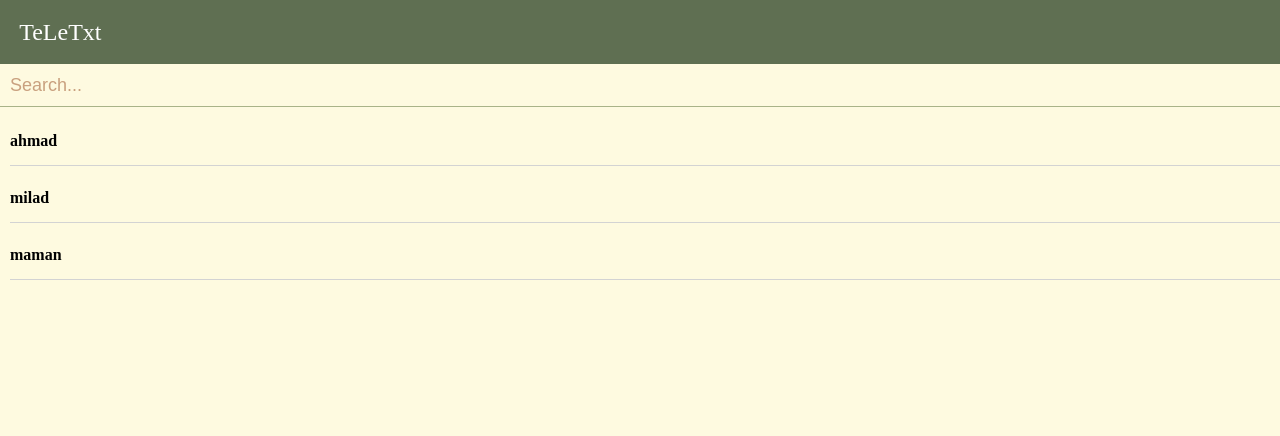
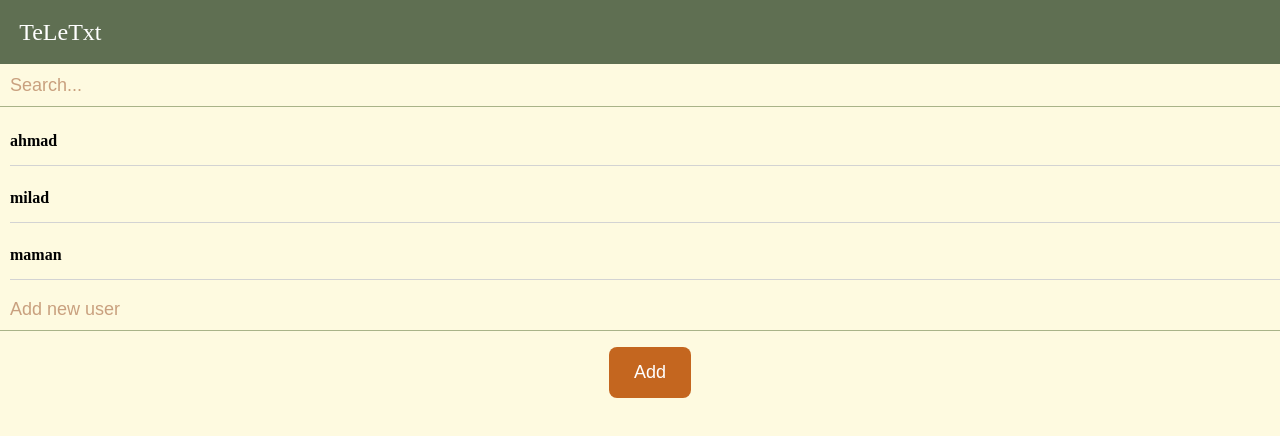
Before and after one commit to marzie-nd/teletxt, a React (Create React App) app: page /chats in a window 1280 px wide. Shown: the top 436 px of the page. Built offline with nearby package versions, Linux system fonts and the light colour scheme; a web font is replaced by a local one.

Commit message:
Fixes #5: add input and button

```diff
--- /dev/null
+++ b/src/components/AddUser.jsx
@@ -0,0 +1,29 @@
+import { useState } from 'react';
+
+const AddUser = ({ onAddUser }) => {
+
+const [newUser, setNewUser] = useState('');
+
+const handleInputChange = (e) => {
+    setNewUser(e.target.value);
+}
+
+const handleSubmit = (e) => {
+    e.preventDefault();
+    if (newUser.trim() !== '') {
+        onAddUser(newUser);
+        setNewUser('');
+    }
+}
+
+  return (
+    <div className='addUser'>
+      <form onSubmit={handleSubmit}>
+        <input type='text' value={newUser} onChange={handleInputChange} placeholder='Add new user' />
+        <button type='submit'>Add</button>
+      </form>
+    </div>
+  )
+}
+
+export default AddUser
--- a/src/components/ChatList.jsx
+++ b/src/components/ChatList.jsx
@@ -1,6 +1,7 @@
+import AddUser from "../components/AddUser";
 import "./ChatList.scss";
 
-const ChatList = ({ users, selectedUser, onUserChange }) => {
+const ChatList = ({ users, selectedUser, onUserChange, onAddUser }) => {
   return (
     <div className="chatList">
       {users.map((user) => (
@@ -12,6 +13,7 @@ const ChatList = ({ users, selectedUser, onUserChange }) => {
           <h4>{user}</h4>
         </div>
       ))}
+      <AddUser onAddUser={onAddUser} />
     </div>
   );
 };
--- a/src/pages/Chats.jsx
+++ b/src/pages/Chats.jsx
@@ -5,7 +5,7 @@ import ChatPage from "../components/ChatPage";
 import { useState } from "react";
 
 const Chats = () => {
-  const users = ["ahmad", "milad", "maman"];
+  const [users, setUsers] = useState(["ahmad", "milad", "maman"]);
   const [selectedUser, setSelectedUser] = useState(null);
   const [chatHistory, setChatHistory] = useState({});
   const [isVisible, setIsVisible] = useState(true);
@@ -30,31 +30,43 @@ const Chats = () => {
 
   const handleBack = () => {
     setSelectedUser(null);
-  }
+  };
 
   const toggleVisible = () => {
     setIsVisible(!isVisible);
-  }
+  };
+
+  const handleAddUser = (newUser) => {
+    setUsers([...users, newUser]);
+  };
 
   return (
     <div className="chats">
       {selectedUser ? (
         <>
-          <Header headerTitle={selectedUser} onBack={handleBack} toggleVisible={toggleVisible}  />
+          <Header
+            headerTitle={selectedUser}
+            onBack={handleBack}
+            toggleVisible={toggleVisible}
+          />
           <ChatPage
             selectedUser={selectedUser}
             users={users}
             onUserChange={handleUserChange}
             chatHistory={chatHistory}
             onSendMessage={handleSendMessage}
-            // onBack={handleBack}
           />
         </>
       ) : (
         <>
           <Header headerTitle="TeLeTxt" onBack={`{style: display:"none"}`} />
           <Search />
-          <ChatList users={users} onUserChange={handleUserChange} />
+          <ChatList
+            users={users}
+            selectedUser={selectedUser}
+            onUserChange={handleUserChange}
+            onAddUser={handleAddUser}
+          />
         </>
       )}
     </div>
```
